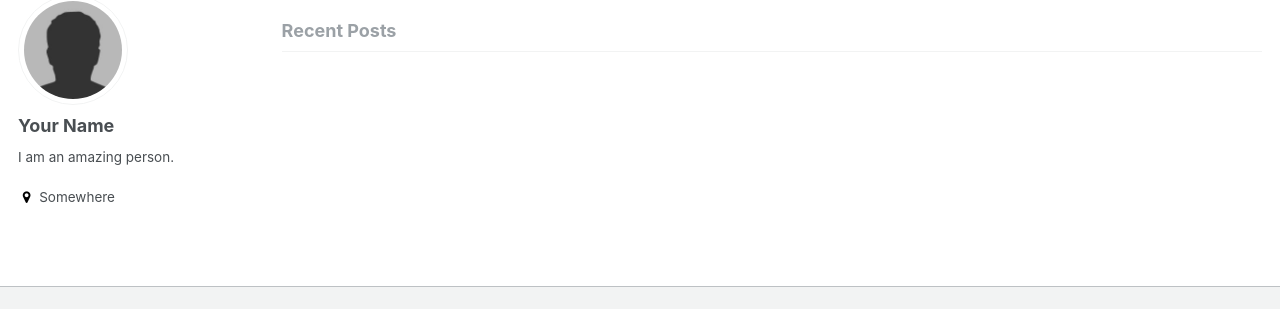
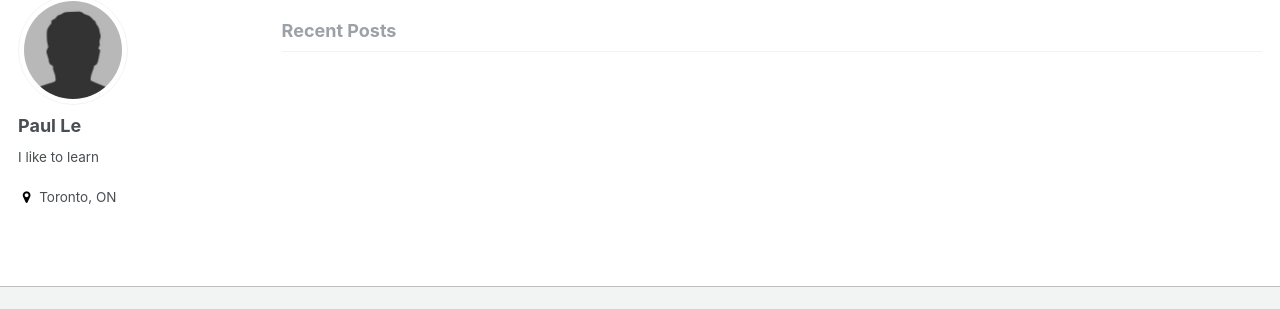
Before and after one commit to LeNPaul/that-hungry-mind, a Jekyll site: the page built from index.html, in a window 1280 px wide. Shown: the part 123-432 px from the top of the page. Built offline with Jekyll 4.4.1, drawn with Linux system fonts in a browser that asks for light colours; the list of posts is cut into pages by our own code.

Commit message:
Update config files

```diff
--- a/Gemfile
+++ b/Gemfile
@@ -1,5 +1,5 @@
 source "https://rubygems.org"
 
-#gem "github-pages"
-gem "jekyll-archives"
+gem "github-pages"
+# gem "jekyll-archives"
 gem "wdm", "~> 0.1.0" if Gem.win_platform?
--- a/_config.yml
+++ b/_config.yml
@@ -63,10 +63,10 @@ google_ad_slot           :
 
 # Site Author
 author:
-  name             : "Your Name"
+  name             : "Paul Le"
   avatar           : "bio-photo.jpg"
-  bio              : "I am an amazing person."
-  location         : "Somewhere"
+  bio              : "I like to learn"
+  location         : "Toronto, ON"
   email            :
   uri              :
   bitbucket        :
```
